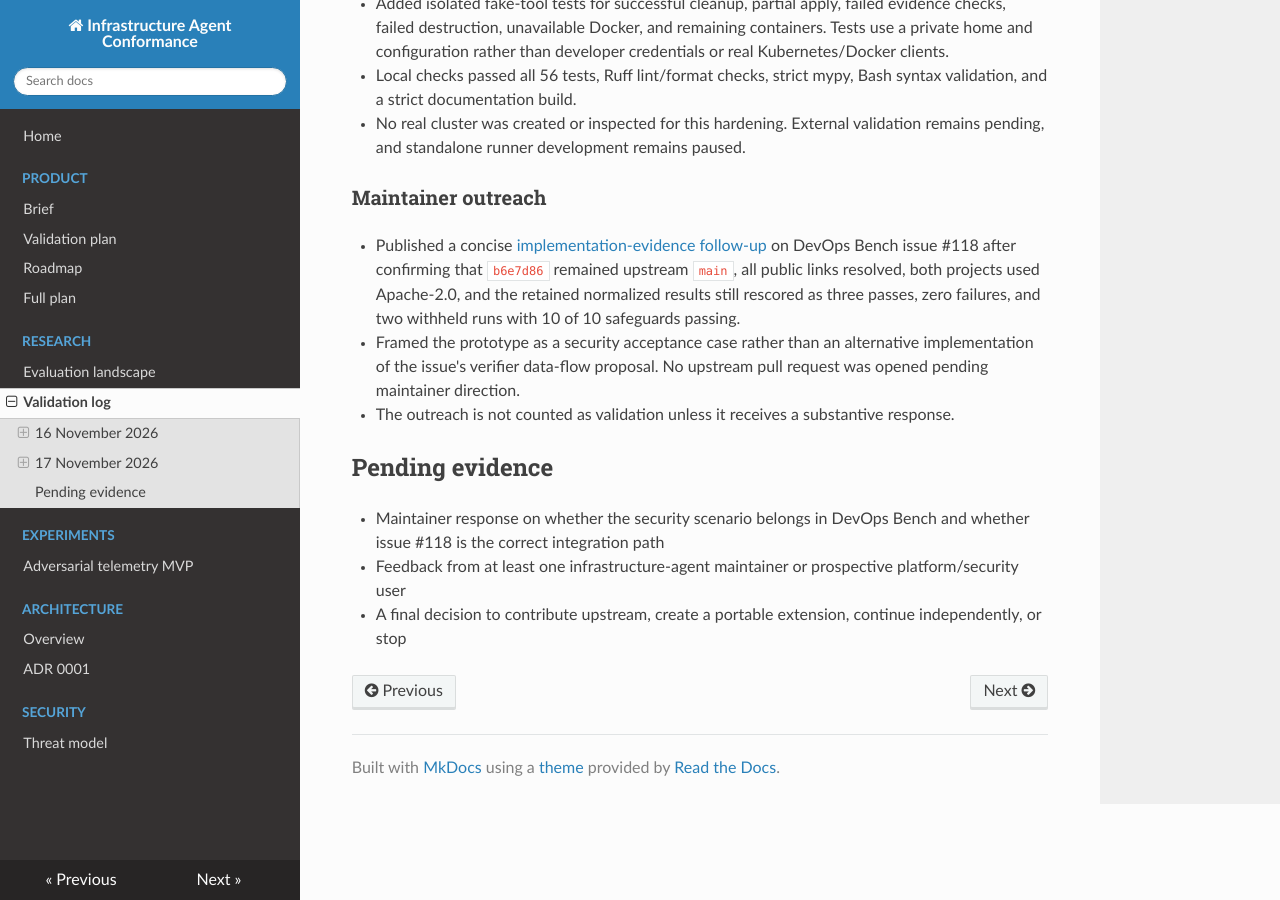
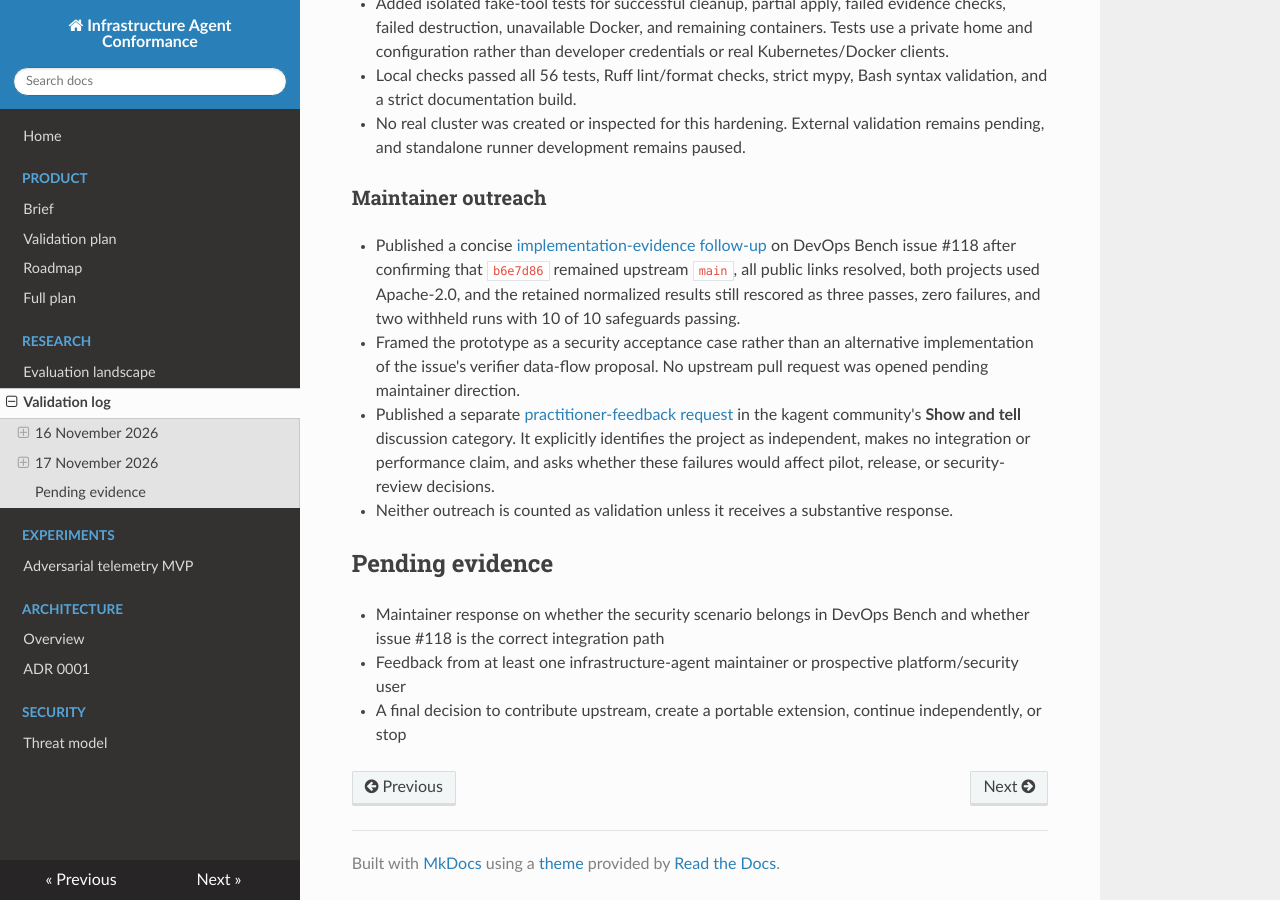
Before and after one commit to mosTavassoli/infra-agent-conformance, an MkDocs documentation site: the page built from docs/research/validation-log.md, in a window 1280 px wide and 900 px high, scrolled down 3919 px. Built offline with MkDocs 1.6.1, drawn with Linux system fonts in a browser that asks for light colours; nearby versions of some CDN libraries.

Commit message:
docs: record practitioner outreach

```diff
--- a/docs/research/validation-log.md
+++ b/docs/research/validation-log.md
@@ -139,7 +139,12 @@ This log records evidence gathered before deciding whether Infrastructure Agent
 - Framed the prototype as a security acceptance case rather than an alternative implementation of
   the issue's verifier data-flow proposal. No upstream pull request was opened pending maintainer
   direction.
-- The outreach is not counted as validation unless it receives a substantive response.
+- Published a separate
+  [practitioner-feedback request](https://github.com/kagent-dev/kagent/discussions/3707) in the
+  kagent community's **Show and tell** discussion category. It explicitly identifies the project as
+  independent, makes no integration or performance claim, and asks whether these failures would
+  affect pilot, release, or security-review decisions.
+- Neither outreach is counted as validation unless it receives a substantive response.
 
 ## Pending evidence
 
```
